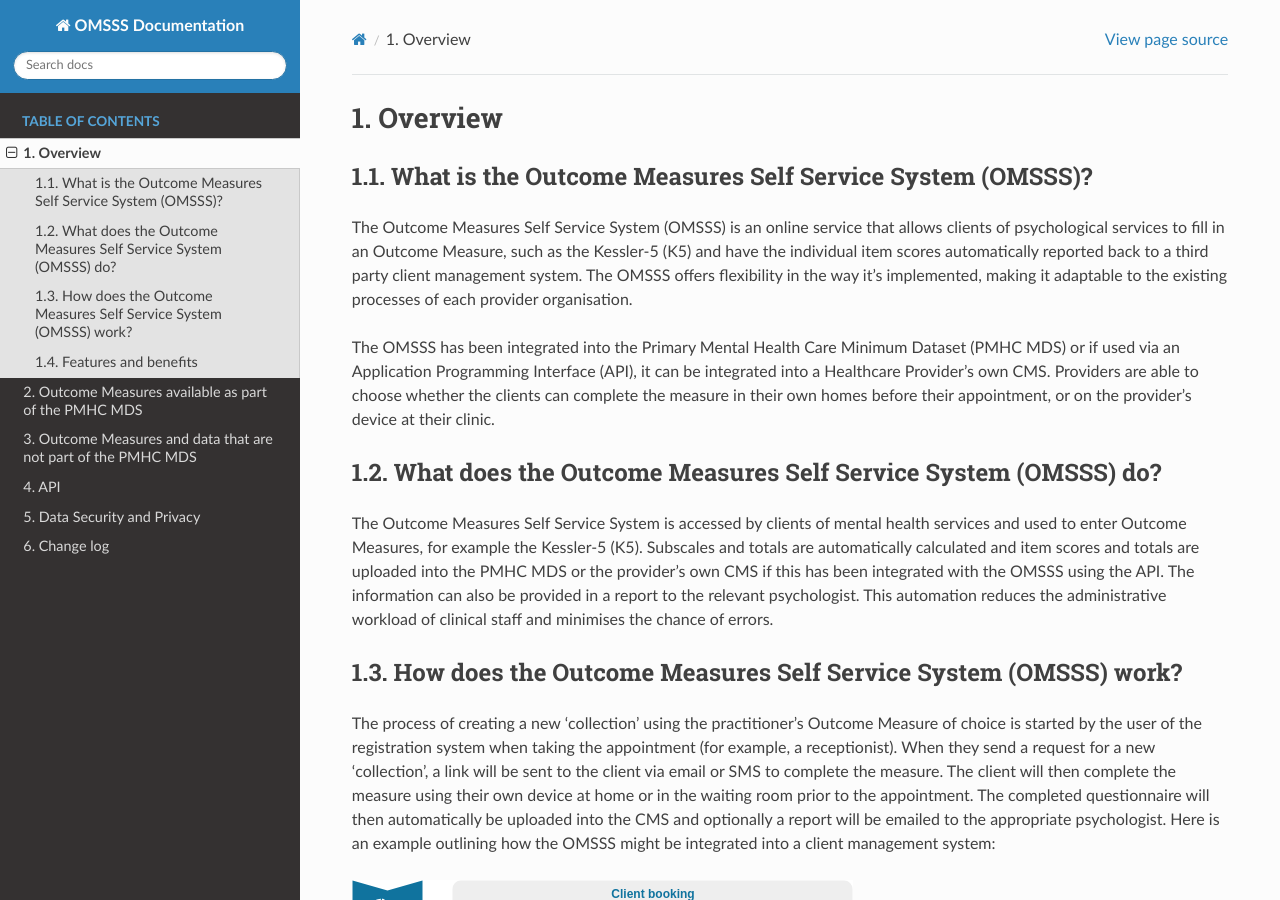
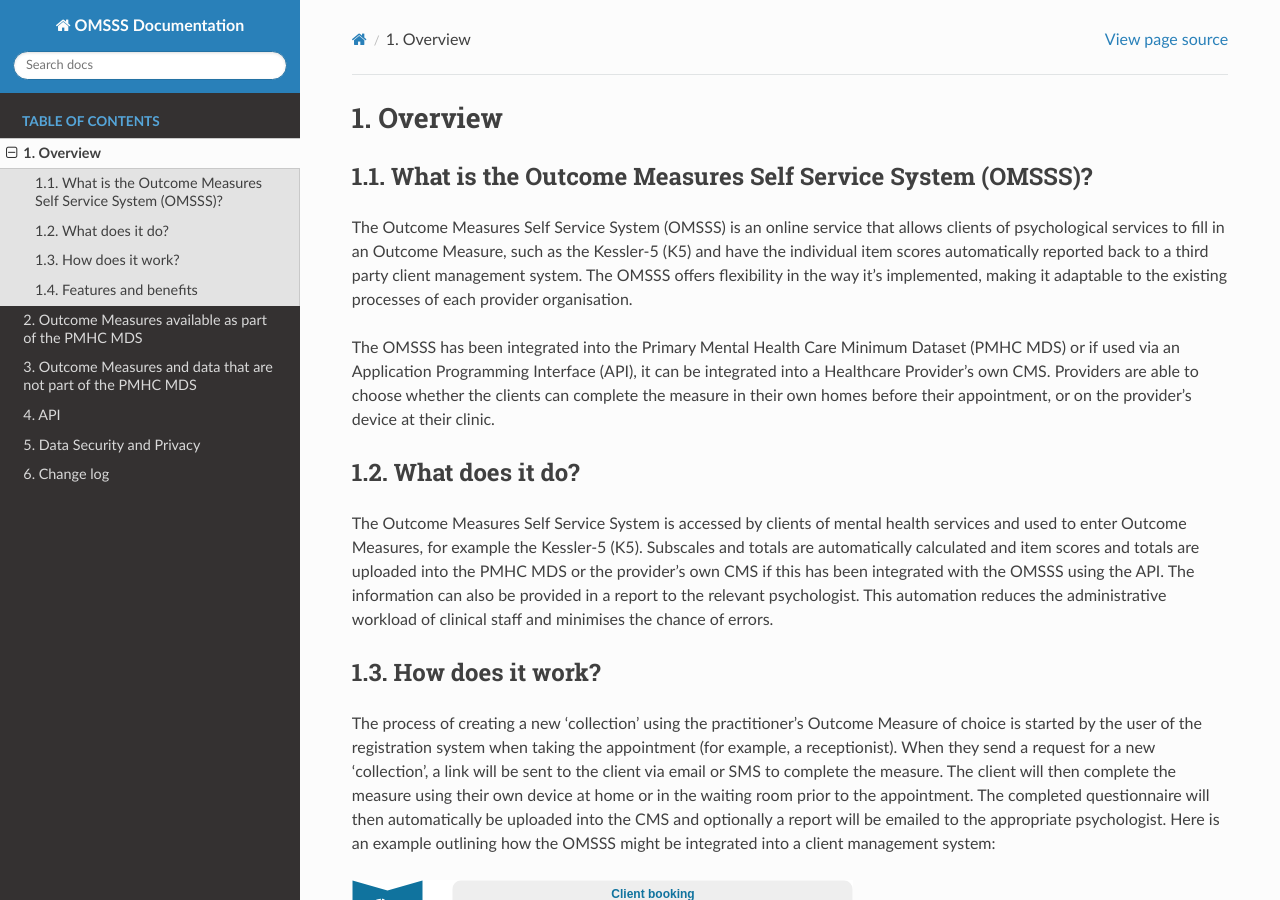
Before and after one commit to logicly-au/docs.omsss.online, a Sphinx documentation site: the page built from doc/overview.rst, in a window 1280 px wide and 900 px high. Built offline with Sphinx 7.4.7 and the Read the Docs theme 2.0.0, drawn with Linux system fonts in a browser that asks for light colours; the version number could not be read and is left out.

Commit message:
Remove some unnecessary repetition.

```diff
--- a/doc/overview.rst
+++ b/doc/overview.rst
@@ -19,8 +19,8 @@ be integrated into a Healthcare Provider’s own CMS.  Providers are able to cho
 whether the clients can complete the measure in their own homes before their
 appointment, or on the provider's device at their clinic.
 
-What does the Outcome Measures Self Service System (OMSSS) do?
---------------------------------------------------------------
+What does it do?
+----------------
 
 The Outcome Measures Self Service System is accessed by clients of mental health
 services and used to enter Outcome Measures, for example the Kessler-5 (K5).
@@ -30,8 +30,8 @@ using the API.  The information can also be provided in a report to the relevant
 This automation reduces the administrative workload of clinical staff and minimises the chance of
 errors.
 
-How does the Outcome Measures Self Service System (OMSSS) work?
----------------------------------------------------------------
+How does it work?
+-----------------
 
 The process of creating a new 'collection' using the practitioner's
 Outcome Measure of choice is started by the user of the registration system when
```
